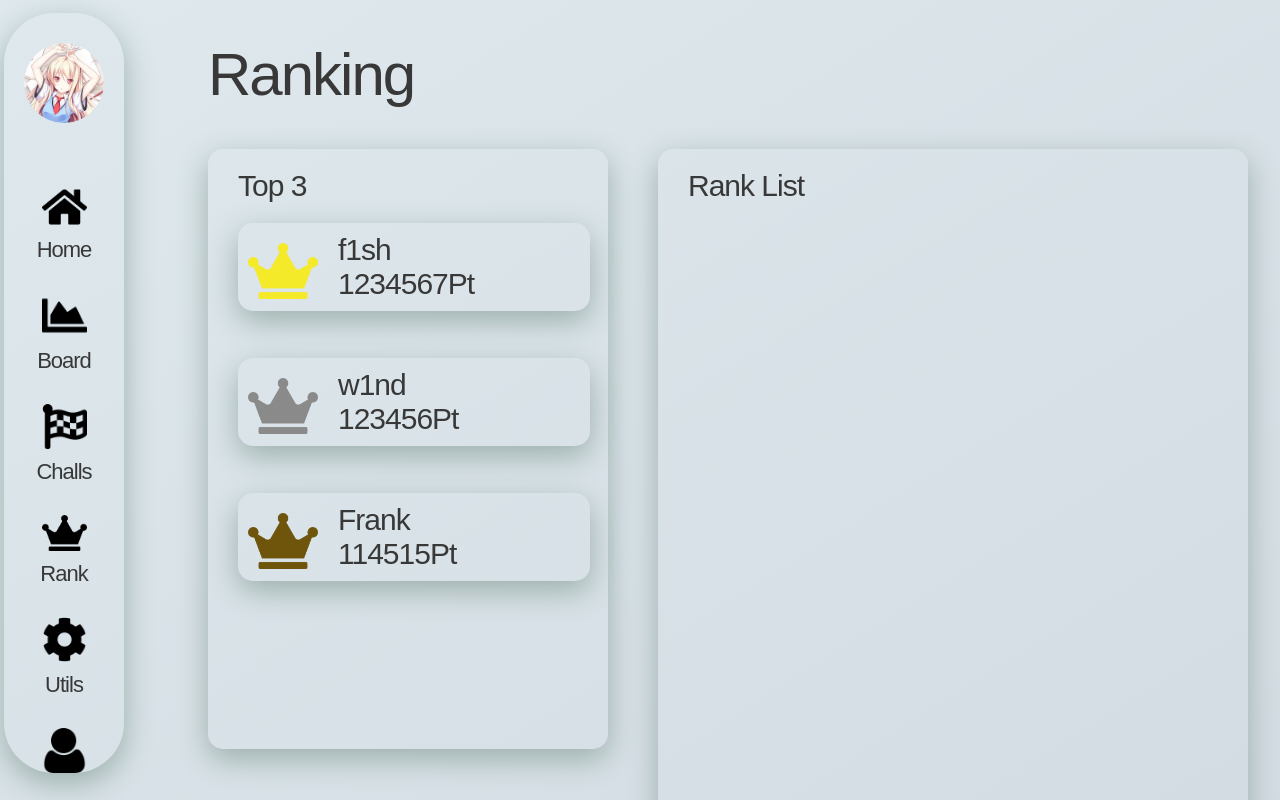
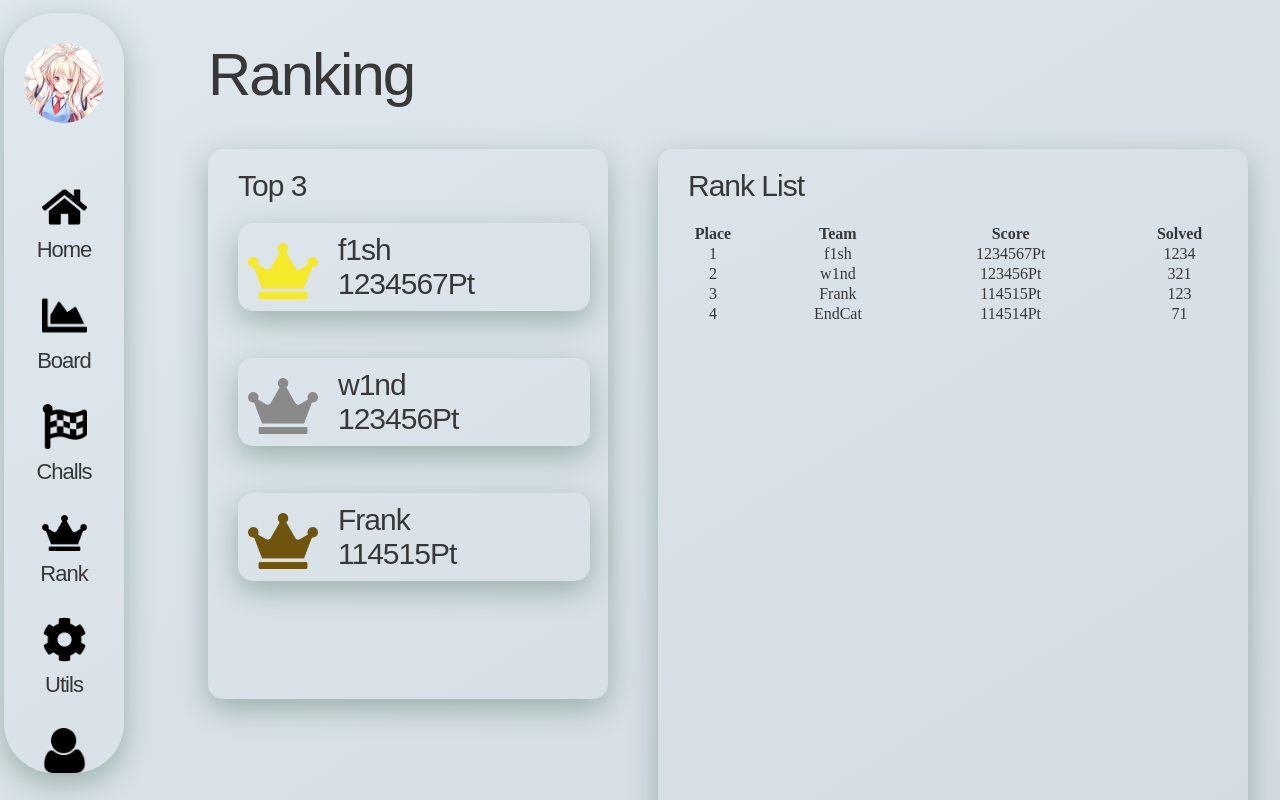
Before and after one commit to Endcat/ciscn-ctfplatform, a Vue app: page /ranking in a window 1280 px wide. Built offline with nearby package versions, Linux system fonts and the light colour scheme.

Commit message:
Update ranklist

```diff
--- a/src/components/rankBar.vue
+++ /dev/null
@@ -1,15 +0,0 @@
-<template>
-    <div id="rank-bar" :style="$store.state.activeScheme.boxShadow">
-
-    </div>
-</template>
-
-<script>
-    export default {
-        name: "rankBar"
-    }
-</script>
-
-<style scoped>
-
-</style>
--- a/src/views/Ranking.vue
+++ b/src/views/Ranking.vue
@@ -54,21 +54,47 @@
                 <div class="title rank-board-title">
                     Rank List
                 </div>
-                <ul class="rank-list-wrapper">
-                    <li>
-                        <rank-bar></rank-bar>
-                    </li>
-                </ul>
+                <table class="rank-list-wrapper">
+                    <tr>
+                        <th>Place</th>
+                        <th>Team</th>
+                        <th>Score</th>
+                        <th>Solved</th>
+                    </tr>
+                    <tr>
+                        <td>1</td>
+                        <td>f1sh</td>
+                        <td>1234567Pt</td>
+                        <td>1234</td>
+                    </tr>
+                    <tr>
+                        <td>2</td>
+                        <td>w1nd</td>
+                        <td>123456Pt</td>
+                        <td>321</td>
+                    </tr>
+                    <tr>
+                        <td>3</td>
+                        <td>Frank</td>
+                        <td>114515Pt</td>
+                        <td>123</td>
+                    </tr>
+                    <tr>
+                        <td>4</td>
+                        <td>EndCat</td>
+                        <td>114514Pt</td>
+                        <td>71</td>
+                    </tr>
+                </table>
             </div>
         </div>
     </div>
 </template>
 
 <script>
-    import RankBar from "../components/rankBar";
     export default {
         name: "Ranking",
-        components: {RankBar}
+        components: {}
     }
 </script>
 
@@ -101,7 +127,7 @@
         display: inline-block;
         border-radius: 15px;
         width: 100%;
-        height: 600px;
+        height: 550px;
         margin-bottom: 40px;
         transition: all 0.2s linear;
     }
@@ -163,6 +189,10 @@
         padding-bottom: 10px;
     }
     .rank-list-wrapper {
-        list-style: none;
+        width: 100%;
+        padding-top: 20px;
+    }
+    .rank-list-wrapper tr td {
+        text-align: center;
     }
 </style>
```
